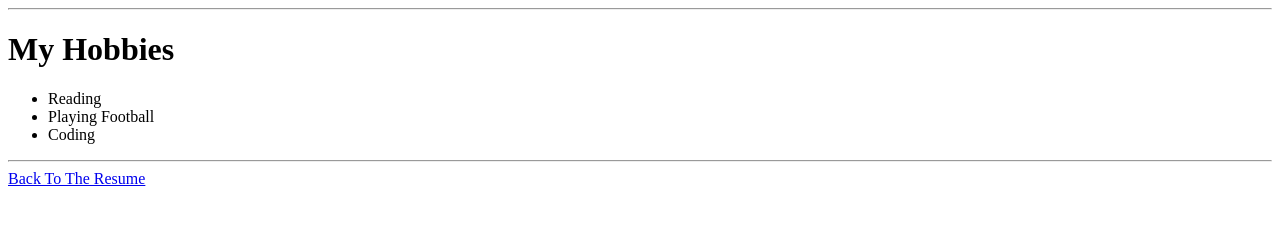
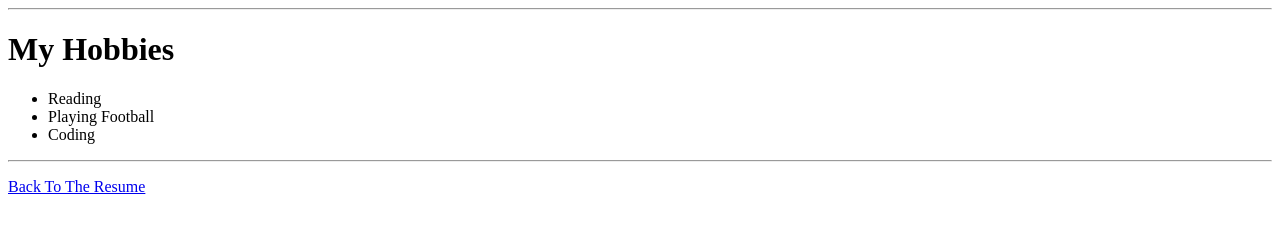
Before and after one commit to jjeyaarjun-crypto/html-capstone-projects1, a plain HTML site: page hobbies.html in a window 1280 px wide. Drawn offline with Linux system fonts and the light colour scheme.

Commit message:
Update hobbies.html

```diff
--- a/hobbies.html
+++ b/hobbies.html
@@ -14,6 +14,6 @@
     <li>Coding</li>
   </ul>
   <hr />
-  <a href="./capstone1indexsolutions.html">Back To The Resume</a>
+  <p><a href="./capstone1indexsolutions.html">Back To The Resume</a></p>
 </body>
 </html>
```
